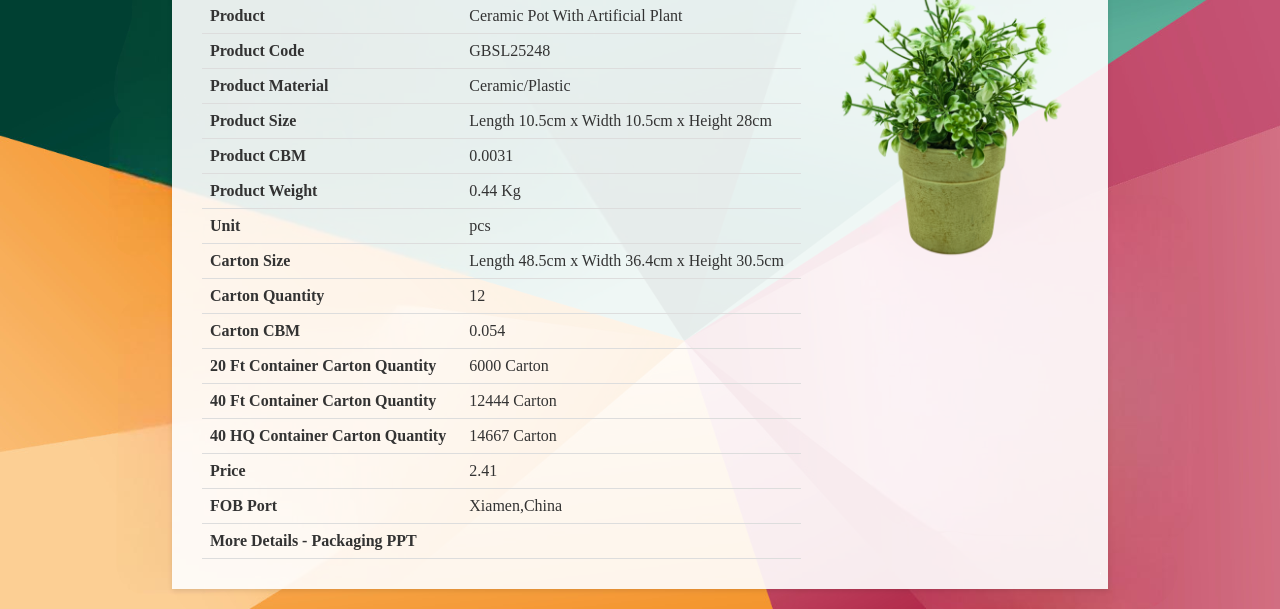
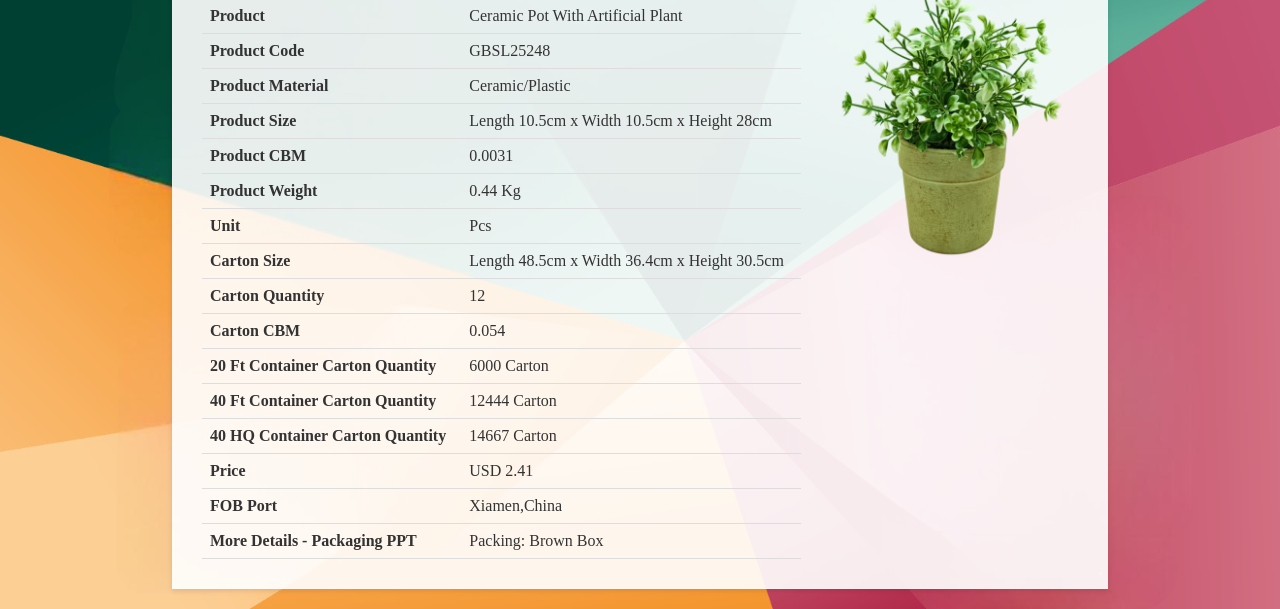
Before and after one commit to GBSLIT/GBSL25248, a plain HTML site: page index.html in a window 1280 px wide. Shown: the part 230-839 px from the top of the page. Drawn offline with Linux system fonts and the light colour scheme.

Commit message:
Update index.html

```diff
--- a/index.html
+++ b/index.html
@@ -161,7 +161,7 @@
                 </tr>
                 <tr>
                     <th>Unit</th>
-                    <td>pcs</td>
+                    <td>Pcs</td>
                 </tr>
                 <tr>
                     <th>Carton Size</th>
@@ -189,7 +189,7 @@
                 </tr>
                 <tr>
                     <th>Price</th>
-                    <td>2.41</td>
+                    <td>USD 2.41</td>
                 </tr>
                 <tr>
                     <th>FOB Port</th>
@@ -197,7 +197,7 @@
                 </tr>
                 <tr>
                     <th>More Details - Packaging PPT</th>
-                    <td><button class="link-button" onclick="window.location.href='Link';"> </button></td>
+                    <td>Packing: Brown Box</td>
                 </tr>
             </table>
         </div>
```
